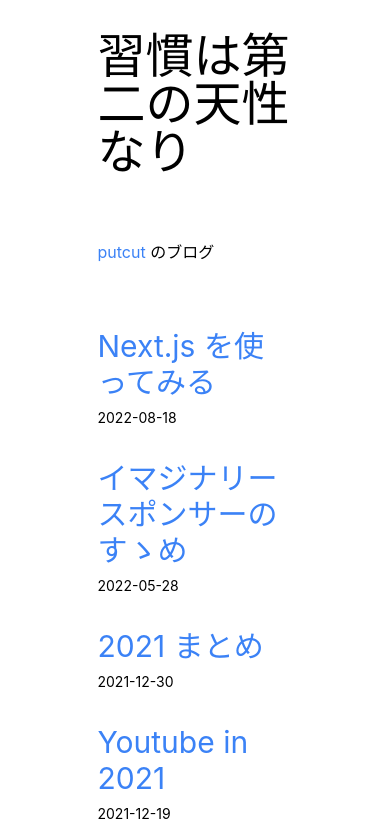
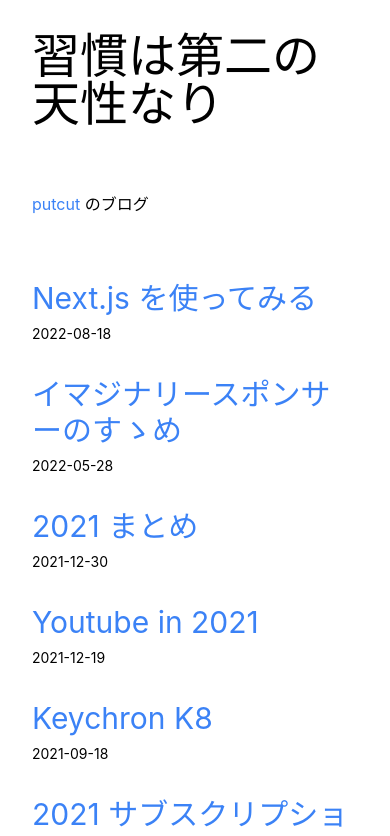
Before and after one commit to putcut/blog, a Next.js app: page / in a window 390 px wide. Shown: the top 836 px of the page. Built offline with nearby package versions, Linux system fonts and the light colour scheme.

Commit message:
update to responsive

```diff
--- a/components/layout.tsx
+++ b/components/layout.tsx
@@ -7,7 +7,7 @@ type Props = {
 const Layout = ({ children }: Props) => {
   return (
     <div className='min-h-screen flex flex-col'>
-      <main className='w-1/2 mx-auto flex-grow pt-8'>
+      <main className='xl:w-1/2 mx-auto flex-grow p-8'>
         {children}
       </main>
       <Footer />
```
